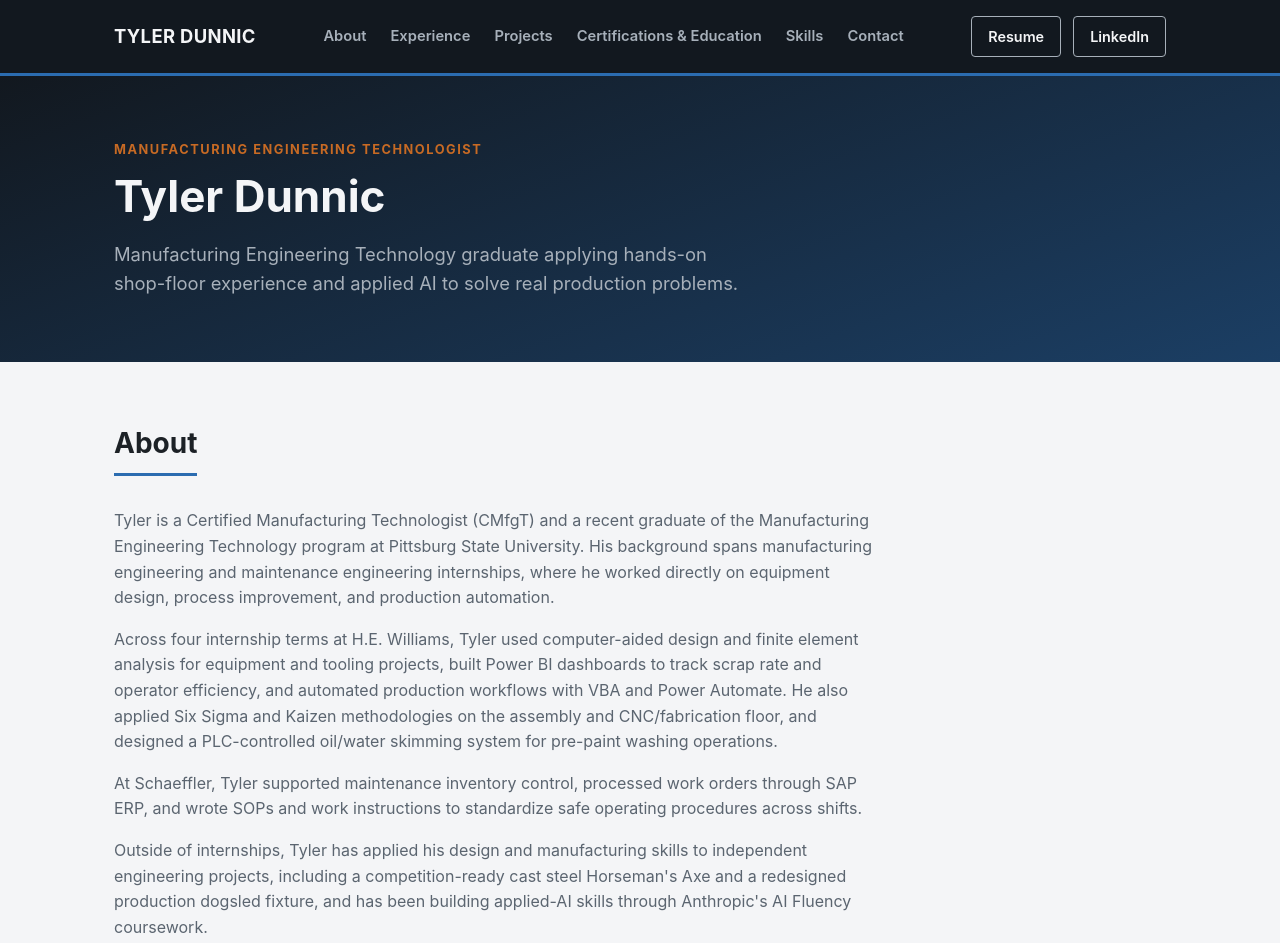
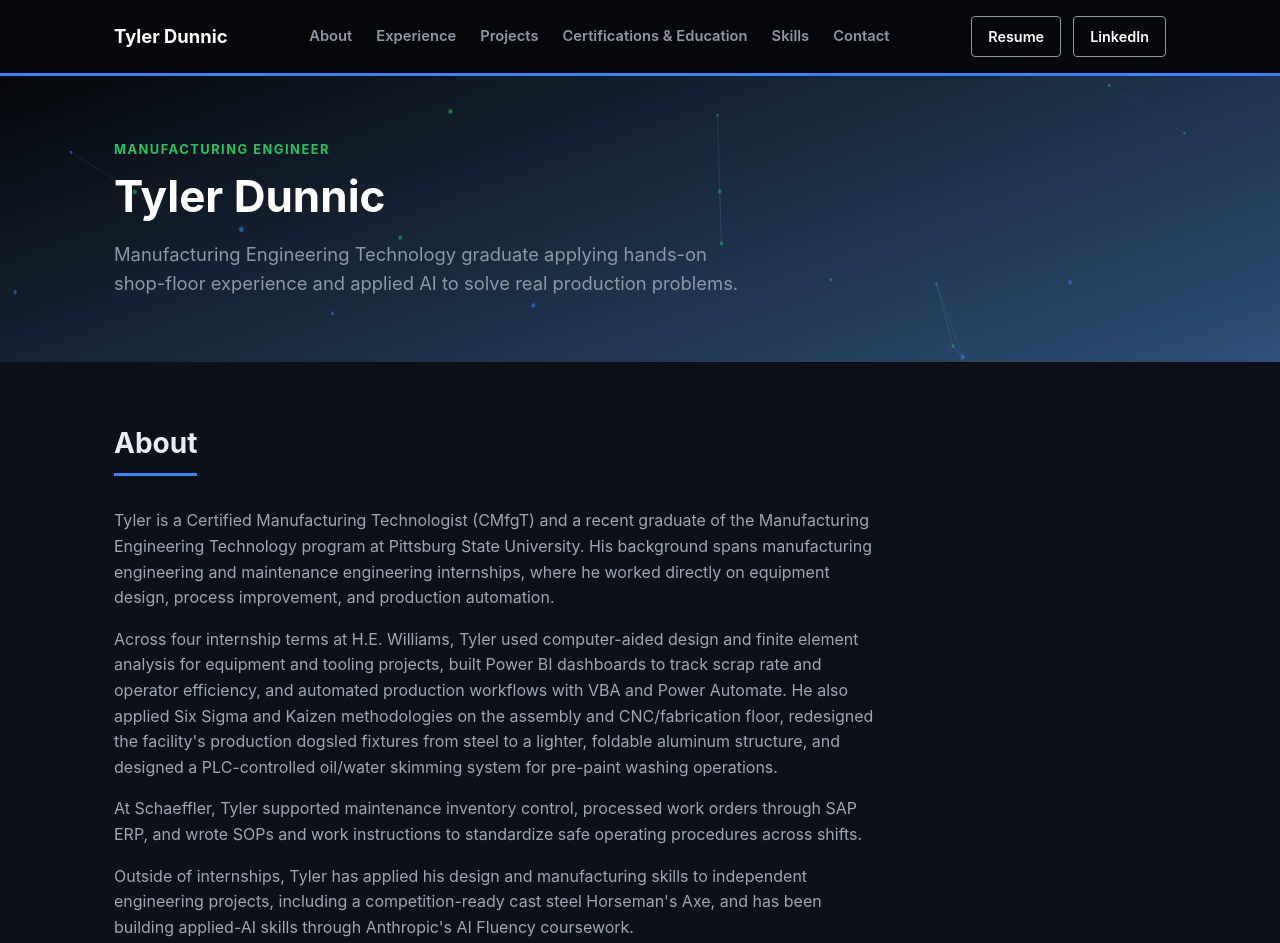
Before and after one commit to tylerdunnic/tylerdunnic.github.io, a plain HTML site: page index.html in a window 1280 px wide. Shown: the top 943 px of the page. Drawn offline with Linux system fonts and the light colour scheme.

Commit message:
Switch to dark theme, add animated hero background, fix nav font, reorder contact, correct About/Education content

```diff
--- a/css/styles.css
+++ b/css/styles.css
@@ -2,21 +2,21 @@
    Design tokens — edit these to re-theme the entire site
    ============================================================ */
 :root {
-  /* Colors */
-  --color-bg: #f4f5f7;
-  --color-surface: #ffffff;
-  --color-surface-alt: #eceff2;
-  --color-border: #d8dce1;
-  --color-text: #1c2126;
-  --color-text-muted: #5b6570;
+  /* Colors — dark theme */
+  --color-bg: #0d1117;
+  --color-surface: #161b22;
+  --color-surface-alt: #0a0e13;
+  --color-border: #2d3641;
+  --color-text: #e6edf3;
+  --color-text-muted: #9aa7b5;
 
-  --color-header-bg: #12181f;
-  --color-header-text: #f4f5f7;
-  --color-header-text-muted: #a7b0ba;
+  --color-header-bg: #05070a;
+  --color-header-text: #ffffff;
+  --color-header-text-muted: #8b98a5;
 
-  --color-accent: #2b6cb0;       /* steel blue — primary accent */
-  --color-accent-dark: #1f4e80;
-  --color-accent-2: #c76a24;     /* muted safety orange — secondary accent */
+  --color-accent: #3b82f6;       /* blue — primary accent */
+  --color-accent-light: #60a5fa; /* lighter blue — text/gradient use on dark surfaces */
+  --color-accent-2: #22c55e;     /* green — secondary accent */
 
   /* Typography */
   --font-sans: -apple-system, BlinkMacSystemFont, "Segoe UI", Roboto, Helvetica, Arial, sans-serif;
@@ -36,8 +36,8 @@
   --max-width: 1100px;
   --radius-sm: 4px;
   --radius-md: 8px;
-  --shadow-sm: 0 1px 3px rgba(18, 24, 31, 0.08);
-  --shadow-md: 0 4px 14px rgba(18, 24, 31, 0.10);
+  --shadow-sm: 0 1px 3px rgba(0, 0, 0, 0.45);
+  --shadow-md: 0 6px 20px rgba(0, 0, 0, 0.55);
 }
 
 /* ============================================================
@@ -94,11 +94,10 @@ ul { list-style: none; }
 }
 
 .site-name {
+  font-family: var(--font-sans);
   color: var(--color-header-text);
   font-weight: 700;
   font-size: 1.15rem;
-  letter-spacing: 0.02em;
-  text-transform: uppercase;
 }
 .site-name:hover { text-decoration: none; color: var(--color-header-text); }
 
@@ -109,11 +108,25 @@ ul { list-style: none; }
 }
 
 .site-nav a {
+  position: relative;
   color: var(--color-header-text-muted);
   font-size: 0.92rem;
   font-weight: 600;
 }
+.site-nav a::after {
+  content: "";
+  position: absolute;
+  left: 0;
+  right: 0;
+  bottom: -4px;
+  height: 2px;
+  background: var(--color-accent-2);
+  transform: scaleX(0);
+  transform-origin: left;
+  transition: transform 0.25s ease;
+}
 .site-nav a:hover { color: var(--color-header-text); text-decoration: none; }
+.site-nav a:hover::after { transform: scaleX(1); }
 
 .header-actions { display: flex; gap: var(--space-3); }
 
@@ -141,9 +154,25 @@ ul { list-style: none; }
    Hero
    ============================================================ */
 .hero {
-  background: linear-gradient(160deg, var(--color-header-bg) 0%, var(--color-accent-dark) 140%);
+  position: relative;
+  overflow: hidden;
+  background: linear-gradient(160deg, var(--color-header-bg) 0%, var(--color-accent-light) 220%);
   color: var(--color-header-text);
   padding: var(--space-8) 0;
+}
+
+.hero-canvas {
+  position: absolute;
+  inset: 0;
+  width: 100%;
+  height: 100%;
+  opacity: 0.55;
+  pointer-events: none;
+}
+
+.hero .container {
+  position: relative;
+  z-index: 1;
 }
 
 .eyebrow {
@@ -153,6 +182,7 @@ ul { list-style: none; }
   font-weight: 700;
   color: var(--color-accent-2);
   margin-bottom: var(--space-2);
+  min-height: 1.2em;
 }
 
 .hero h1 {
@@ -164,6 +194,22 @@ ul { list-style: none; }
   font-size: 1.15rem;
   color: var(--color-header-text-muted);
   max-width: 640px;
+  min-height: 1.8em;
+}
+
+.hero .lead.typing::after {
+  content: "|";
+  margin-left: 2px;
+  color: var(--color-accent-2);
+  animation: blink 0.8s step-start infinite;
+}
+
+@keyframes blink {
+  50% { opacity: 0; }
+}
+
+@media (prefers-reduced-motion: reduce) {
+  .hero .lead.typing::after { animation: none; }
 }
 
 /* ============================================================
@@ -188,7 +234,7 @@ ul { list-style: none; }
 .subsection-title {
   font-size: 1.1rem;
   margin-bottom: var(--space-4);
-  color: var(--color-accent-dark);
+  color: var(--color-accent-light);
 }
 
 /* About */
@@ -212,6 +258,12 @@ ul { list-style: none; }
   border-radius: var(--radius-md);
   padding: var(--space-5);
   box-shadow: var(--shadow-sm);
+  transition: transform 0.2s ease, box-shadow 0.2s ease, border-color 0.2s ease;
+}
+.experience-item:hover {
+  transform: translateY(-3px);
+  box-shadow: var(--shadow-md);
+  border-color: var(--color-accent);
 }
 
 .experience-item h3 {
@@ -257,6 +309,12 @@ ul { list-style: none; }
   border-radius: var(--radius-md);
   overflow: hidden;
   box-shadow: var(--shadow-sm);
+  transition: transform 0.2s ease, box-shadow 0.2s ease, border-color 0.2s ease;
+}
+.project-card:hover {
+  transform: translateY(-3px);
+  box-shadow: var(--shadow-md);
+  border-color: var(--color-accent);
 }
 
 .project-card-body { padding: var(--space-6); }
@@ -267,7 +325,7 @@ ul { list-style: none; }
 }
 
 .project-tagline {
-  color: var(--color-accent-dark);
+  color: var(--color-accent-light);
   font-weight: 600;
   margin-bottom: var(--space-4);
 }
@@ -346,6 +404,13 @@ ul { list-style: none; }
   border-radius: var(--radius-sm);
   padding: var(--space-4);
   margin-bottom: var(--space-3);
+  transition: transform 0.2s ease, box-shadow 0.2s ease, border-color 0.2s ease;
+}
+.certifications-list li:hover,
+.education-list li:hover {
+  transform: translateY(-2px);
+  box-shadow: var(--shadow-md);
+  border-color: var(--color-accent);
 }
 
 .cert-name { font-weight: 700; }
@@ -367,7 +432,7 @@ ul { list-style: none; }
   font-size: 0.95rem;
   text-transform: uppercase;
   letter-spacing: 0.05em;
-  color: var(--color-accent-dark);
+  color: var(--color-accent-light);
   margin-bottom: var(--space-3);
 }
 
@@ -383,6 +448,12 @@ ul { list-style: none; }
   padding: var(--space-1) var(--space-3);
   border-radius: var(--radius-sm);
   font-size: 0.85rem;
+  transition: background 0.2s ease, color 0.2s ease, border-color 0.2s ease;
+}
+.skill-tag:hover {
+  background: var(--color-accent);
+  border-color: var(--color-accent);
+  color: #ffffff;
 }
 
 /* Contact */
@@ -398,6 +469,12 @@ ul { list-style: none; }
   border-radius: var(--radius-md);
   padding: var(--space-5);
   min-width: 220px;
+  transition: transform 0.2s ease, box-shadow 0.2s ease, border-color 0.2s ease;
+}
+.contact-item:hover {
+  transform: translateY(-3px);
+  box-shadow: var(--shadow-md);
+  border-color: var(--color-accent);
 }
 
 .contact-item .contact-label {
--- a/data/about.json
+++ b/data/about.json
@@ -1,12 +1,12 @@
 {
   "name": "Tyler Dunnic",
-  "title": "Manufacturing Engineering Technologist",
+  "title": "Manufacturing Engineer",
   "location": "Carthage, MO",
   "tagline": "Manufacturing Engineering Technology graduate applying hands-on shop-floor experience and applied AI to solve real production problems.",
   "bio": [
     "Tyler is a Certified Manufacturing Technologist (CMfgT) and a recent graduate of the Manufacturing Engineering Technology program at Pittsburg State University. His background spans manufacturing engineering and maintenance engineering internships, where he worked directly on equipment design, process improvement, and production automation.",
-    "Across four internship terms at H.E. Williams, Tyler used computer-aided design and finite element analysis for equipment and tooling projects, built Power BI dashboards to track scrap rate and operator efficiency, and automated production workflows with VBA and Power Automate. He also applied Six Sigma and Kaizen methodologies on the assembly and CNC/fabrication floor, and designed a PLC-controlled oil/water skimming system for pre-paint washing operations.",
+    "Across four internship terms at H.E. Williams, Tyler used computer-aided design and finite element analysis for equipment and tooling projects, built Power BI dashboards to track scrap rate and operator efficiency, and automated production workflows with VBA and Power Automate. He also applied Six Sigma and Kaizen methodologies on the assembly and CNC/fabrication floor, redesigned the facility's production dogsled fixtures from steel to a lighter, foldable aluminum structure, and designed a PLC-controlled oil/water skimming system for pre-paint washing operations.",
     "At Schaeffler, Tyler supported maintenance inventory control, processed work orders through SAP ERP, and wrote SOPs and work instructions to standardize safe operating procedures across shifts.",
-    "Outside of internships, Tyler has applied his design and manufacturing skills to independent engineering projects, including a competition-ready cast steel Horseman's Axe and a redesigned production dogsled fixture, and has been building applied-AI skills through Anthropic's AI Fluency coursework."
+    "Outside of internships, Tyler has applied his design and manufacturing skills to independent engineering projects, including a competition-ready cast steel Horseman's Axe, and has been building applied-AI skills through Anthropic's AI Fluency coursework."
   ]
 }
--- a/data/education.json
+++ b/data/education.json
@@ -7,6 +7,6 @@
   {
     "degree": "Emphasis in Machine Technology",
     "school": "Carthage Technical Center",
-    "dates": ""
+    "dates": "Graduated May 2022"
   }
 ]
--- a/index.html
+++ b/index.html
@@ -30,8 +30,9 @@
 <main id="top">
 
   <section class="hero">
+    <canvas id="hero-canvas" class="hero-canvas" aria-hidden="true"></canvas>
     <div class="container">
-      <p class="eyebrow">Manufacturing Engineering Technologist</p>
+      <p id="hero-eyebrow" class="eyebrow"></p>
       <h1>Tyler Dunnic</h1>
       <p id="hero-tagline" class="lead"></p>
     </div>
@@ -96,6 +97,7 @@
   </div>
 </footer>
 
+<script src="js/hero-animation.js"></script>
 <script src="js/main.js"></script>
 </body>
 </html>
--- /dev/null
+++ b/js/hero-animation.js
@@ -0,0 +1,79 @@
+(function () {
+  const canvas = document.getElementById('hero-canvas');
+  if (!canvas) return;
+
+  const ctx = canvas.getContext('2d');
+  const prefersReducedMotion = window.matchMedia('(prefers-reduced-motion: reduce)').matches;
+  const LINK_COLOR = '96, 165, 250';
+  const NODE_COLORS = ['#3b82f6', '#22c55e'];
+  const LINK_DISTANCE = 120;
+
+  let width, height, particles;
+
+  function resize() {
+    const hero = canvas.parentElement;
+    width = canvas.width = hero.offsetWidth;
+    height = canvas.height = hero.offsetHeight;
+  }
+
+  function createParticles() {
+    const count = Math.min(70, Math.floor((width * height) / 18000));
+    particles = Array.from({ length: count }, () => ({
+      x: Math.random() * width,
+      y: Math.random() * height,
+      vx: (Math.random() - 0.5) * 0.4,
+      vy: (Math.random() - 0.5) * 0.4,
+      r: Math.random() * 1.5 + 1,
+      color: NODE_COLORS[Math.floor(Math.random() * NODE_COLORS.length)]
+    }));
+  }
+
+  function step() {
+    if (document.hidden) return;
+    ctx.clearRect(0, 0, width, height);
+
+    particles.forEach(p => {
+      p.x += p.vx;
+      p.y += p.vy;
+      if (p.x < 0 || p.x > width) p.vx *= -1;
+      if (p.y < 0 || p.y > height) p.vy *= -1;
+    });
+
+    for (let i = 0; i < particles.length; i++) {
+      for (let j = i + 1; j < particles.length; j++) {
+        const a = particles[i], b = particles[j];
+        const dist = Math.hypot(a.x - b.x, a.y - b.y);
+        if (dist < LINK_DISTANCE) {
+          ctx.strokeStyle = `rgba(${LINK_COLOR}, ${1 - dist / LINK_DISTANCE})`;
+          ctx.lineWidth = 0.6;
+          ctx.beginPath();
+          ctx.moveTo(a.x, a.y);
+          ctx.lineTo(b.x, b.y);
+          ctx.stroke();
+        }
+      }
+    }
+
+    particles.forEach(p => {
+      ctx.beginPath();
+      ctx.arc(p.x, p.y, p.r, 0, Math.PI * 2);
+      ctx.fillStyle = p.color;
+      ctx.fill();
+    });
+
+    if (!prefersReducedMotion) requestAnimationFrame(step);
+  }
+
+  resize();
+  createParticles();
+  step();
+
+  window.addEventListener('resize', () => {
+    resize();
+    createParticles();
+  });
+
+  document.addEventListener('visibilitychange', () => {
+    if (!document.hidden && !prefersReducedMotion) requestAnimationFrame(step);
+  });
+})();
--- a/js/main.js
+++ b/js/main.js
@@ -18,8 +18,28 @@ function el(tag, opts = {}, children = []) {
   return node;
 }
 
+function typeText(target, text, speed = 18) {
+  if (window.matchMedia('(prefers-reduced-motion: reduce)').matches) {
+    target.textContent = text;
+    return;
+  }
+  target.textContent = '';
+  target.classList.add('typing');
+  let i = 0;
+  (function tick() {
+    if (i <= text.length) {
+      target.textContent = text.slice(0, i);
+      i++;
+      setTimeout(tick, speed);
+    } else {
+      target.classList.remove('typing');
+    }
+  })();
+}
+
 function renderAbout(about) {
-  document.getElementById('hero-tagline').textContent = about.tagline;
+  document.getElementById('hero-eyebrow').textContent = about.title;
+  typeText(document.getElementById('hero-tagline'), about.tagline);
 
   const container = document.getElementById('about-content');
   about.bio.forEach(paragraph => {
@@ -111,16 +131,16 @@ function renderSkills(groups) {
 function renderContact(contact) {
   const container = document.getElementById('contact-content');
   container.appendChild(el('div', { className: 'contact-item' }, [
-    el('div', { className: 'contact-label', text: 'Email' }),
-    el('a', { className: 'contact-value', href: `mailto:${contact.email}`, text: contact.email })
+    el('div', { className: 'contact-label', text: 'Location' }),
+    el('div', { className: 'contact-value', text: contact.location })
   ]));
   container.appendChild(el('div', { className: 'contact-item' }, [
     el('div', { className: 'contact-label', text: 'Phone' }),
     el('div', { className: 'contact-value', text: contact.phone })
   ]));
   container.appendChild(el('div', { className: 'contact-item' }, [
-    el('div', { className: 'contact-label', text: 'Location' }),
-    el('div', { className: 'contact-value', text: contact.location })
+    el('div', { className: 'contact-label', text: 'Email' }),
+    el('a', { className: 'contact-value', href: `mailto:${contact.email}`, text: contact.email })
   ]));
   container.appendChild(el('div', { className: 'contact-item' }, [
     el('div', { className: 'contact-label', text: 'LinkedIn' }),
```
